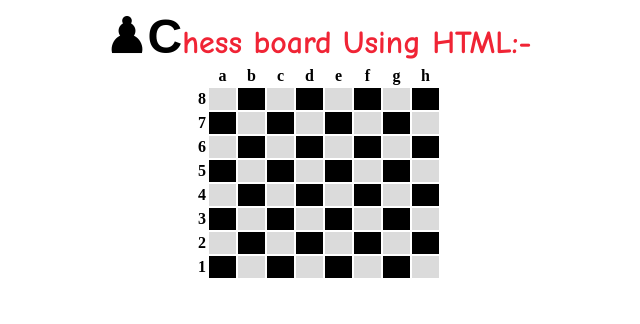
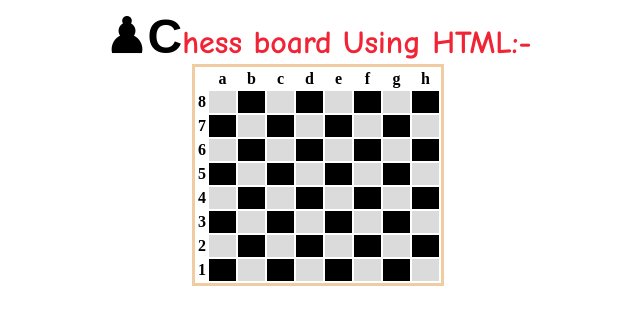
Before and after one commit to armeenashraf/project-5, a plain HTML site: page index.html in a window 1280 px wide. Shown: the whole page, without its empty margins (322-962 px from the left). Drawn offline with Linux system fonts and the light colour scheme.

Commit message:
Modify chess board HTML and add border color
Updated the chess board HTML structure and added border color.

```diff
--- a/index.html
+++ b/index.html
@@ -7,7 +7,7 @@
 </head>
 <body><center>
    <font size="8" face="Arial"><b>♟C</b></font><font color="#f02435" size="6" face="comic sans ms"><b>hess board Using HTML:-</b></font>
-   <table  align="center">
+   <table  align="center" borderColor="#EFCCA2">
     <tr>
         <th></th>
         <th>a</th>
```
